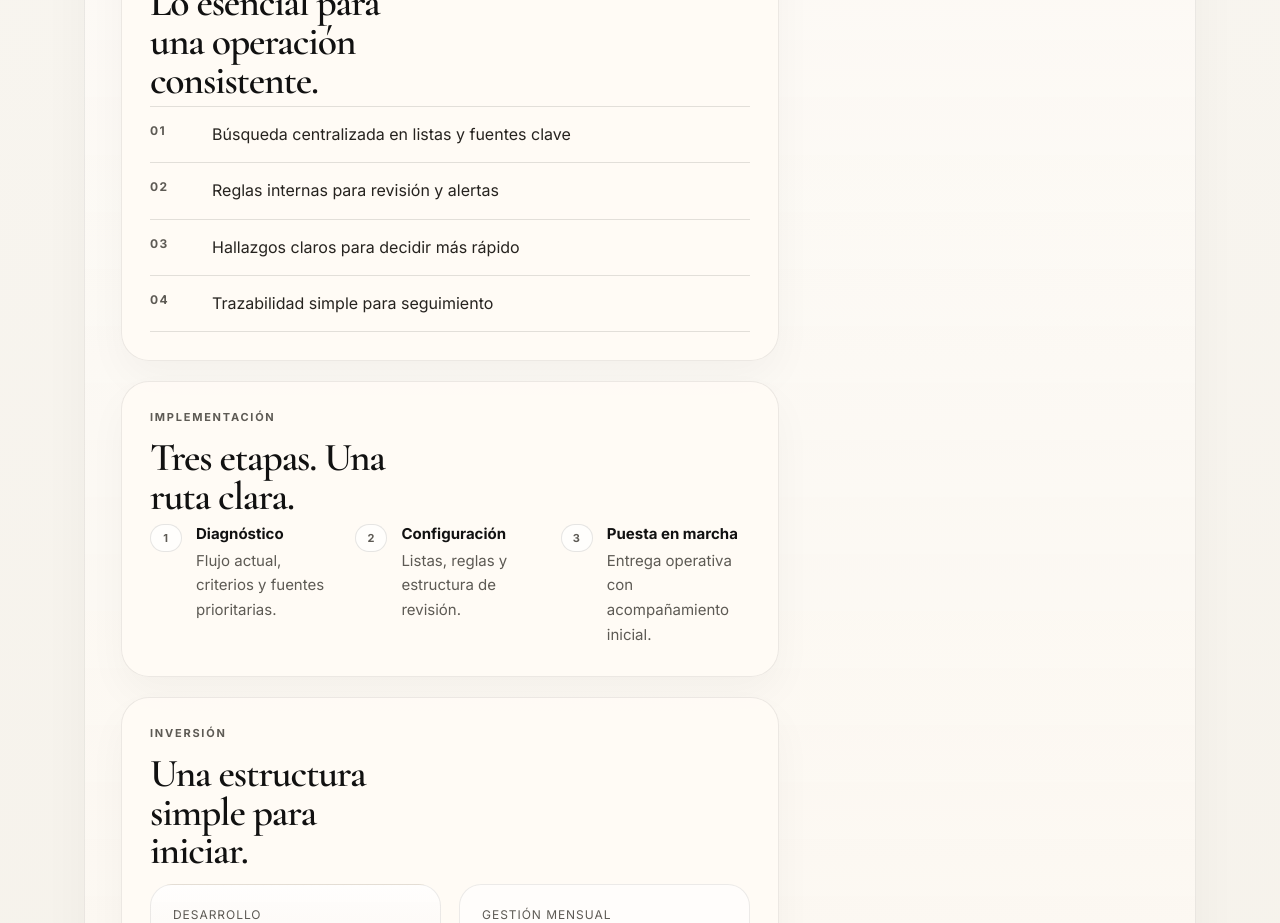
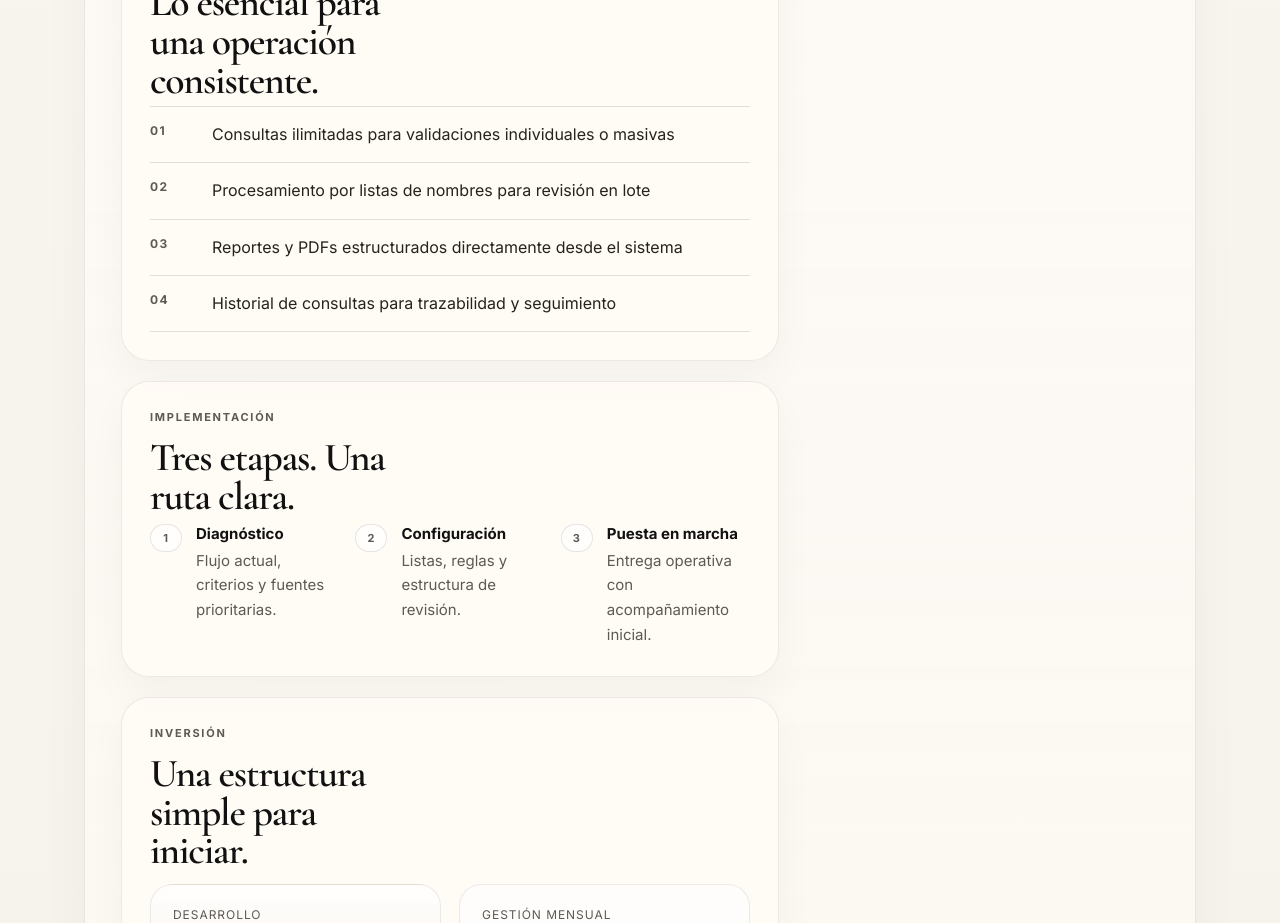
Before and after one commit to silvanasolvers/valeria-florez-compliance-proposal, a React (Vite) app: page / in a window 1280 px wide. Shown: the part 1800-2723 px from the top of the page. Built offline with nearby package versions, Linux system fonts and the light colour scheme.

Commit message:
Add bulk processing and reporting capabilities

```diff
--- a/src/App.tsx
+++ b/src/App.tsx
@@ -4,10 +4,10 @@ const whatsappHref =
   'https://wa.me/573216424600?text=Hola%20Solvers%2C%20quiero%20avanzar%20con%20la%20propuesta%20de%20Valeria%20Florez'
 
 const capabilities = [
-  'Búsqueda centralizada en listas y fuentes clave',
-  'Reglas internas para revisión y alertas',
-  'Hallazgos claros para decidir más rápido',
-  'Trazabilidad simple para seguimiento',
+  'Consultas ilimitadas para validaciones individuales o masivas',
+  'Procesamiento por listas de nombres para revisión en lote',
+  'Reportes y PDFs estructurados directamente desde el sistema',
+  'Historial de consultas para trazabilidad y seguimiento',
 ]
 
 const processSteps = [
```
